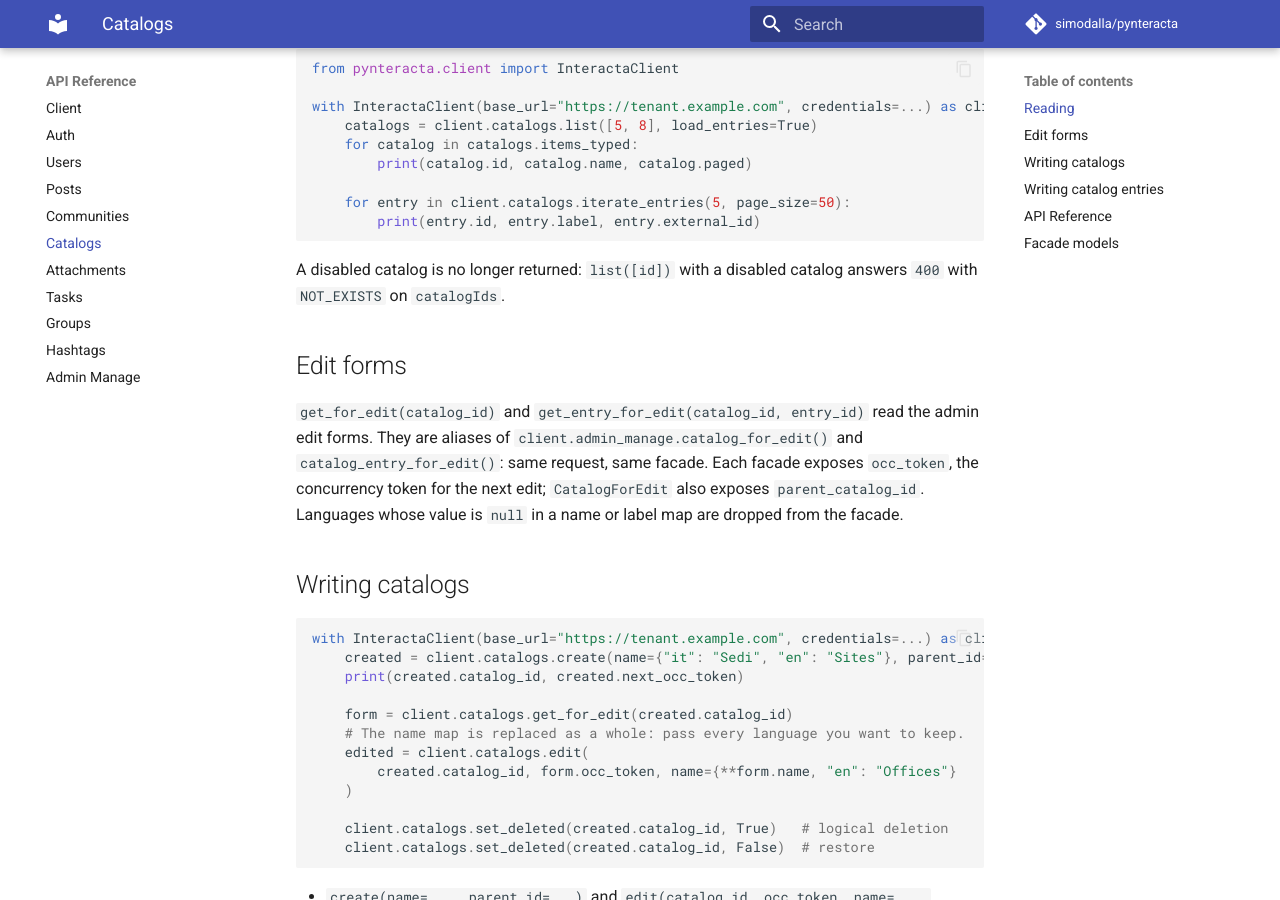
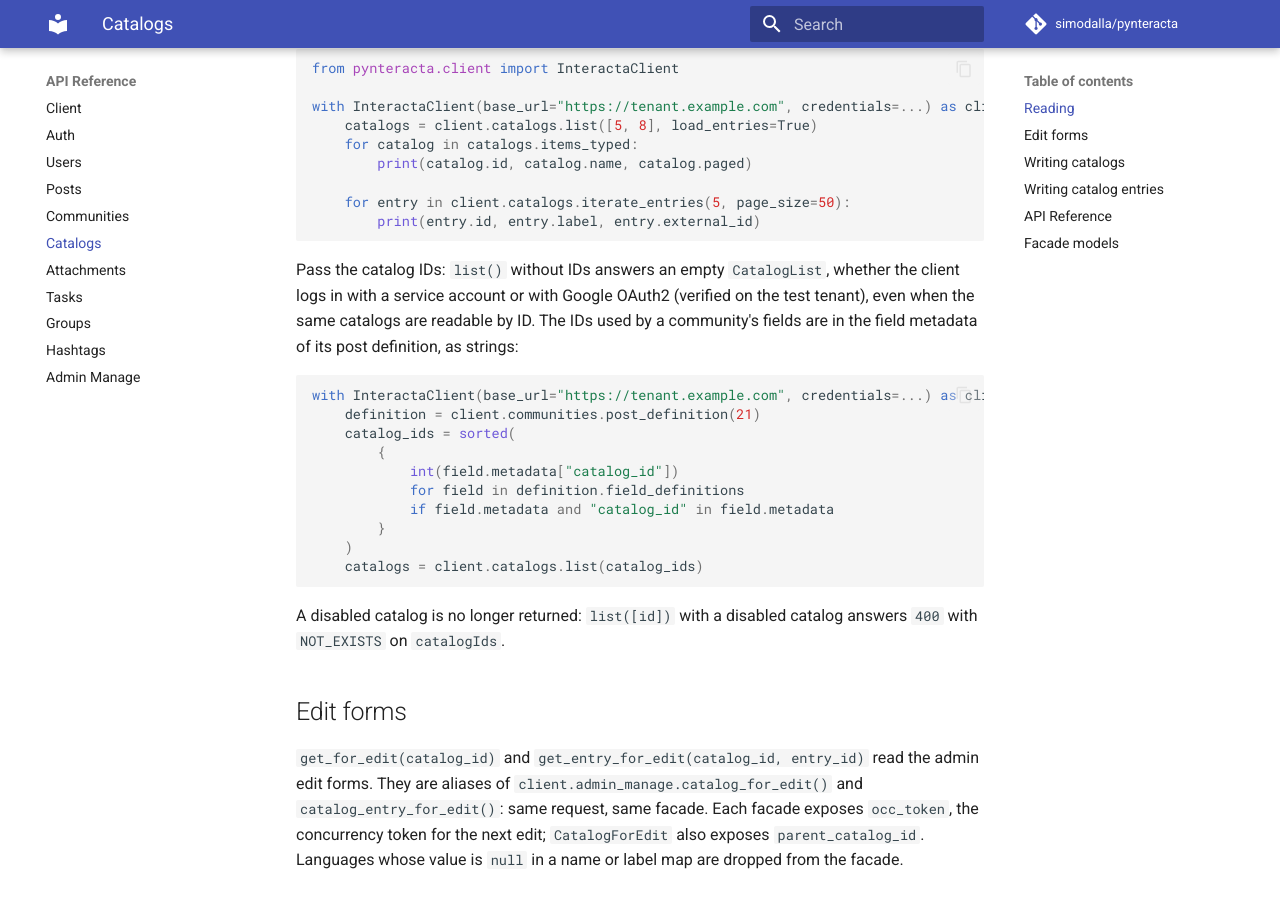
Before and after one commit to simodalla/pynteracta, an MkDocs documentation site: the page built from docs/api/catalogs.md, in a window 1280 px wide and 900 px high, scrolled down 321 px. Built offline with MkDocs 1.6.1 and Material for MkDocs 9.7.7, drawn with Linux system fonts in a browser that asks for light colours; comment, search, counter and statistics services are not loaded.

Commit message:
docs: lista dei cataloghi senza id vuota sul tenant
catalogs.list() senza id restituisce una lista vuota sia con il service
account sia con Google OAuth2; i cataloghi si leggono per id. I docs lo
dicono e mostrano come ricavare gli id dalla definizione di post.
Chiude il follow-up di M32.

Co-Authored-By: Claude Opus 5.5 <noreply@anthropic.com>

````diff
--- a/docs/api/catalogs.md
+++ b/docs/api/catalogs.md
@@ -15,6 +15,24 @@ with InteractaClient(base_url="https://tenant.example.com", credentials=...) as
 
     for entry in client.catalogs.iterate_entries(5, page_size=50):
         print(entry.id, entry.label, entry.external_id)
+```
+
+Pass the catalog IDs: `list()` without IDs answers an empty `CatalogList`, whether the client
+logs in with a service account or with Google OAuth2 (verified on the test tenant), even when the
+same catalogs are readable by ID. The IDs used by a community's fields are in the field metadata
+of its post definition, as strings:
+
+```python
+with InteractaClient(base_url="https://tenant.example.com", credentials=...) as client:
+    definition = client.communities.post_definition(21)
+    catalog_ids = sorted(
+        {
+            int(field.metadata["catalog_id"])
+            for field in definition.field_definitions
+            if field.metadata and "catalog_id" in field.metadata
+        }
+    )
+    catalogs = client.catalogs.list(catalog_ids)
 ```
 
 A disabled catalog is no longer returned: `list([id])` with a disabled catalog answers `400` with
````
Also changed, not shown: PROGRESS.md (+19 -0 lines), docs/cli.md (+7 -3 lines).
